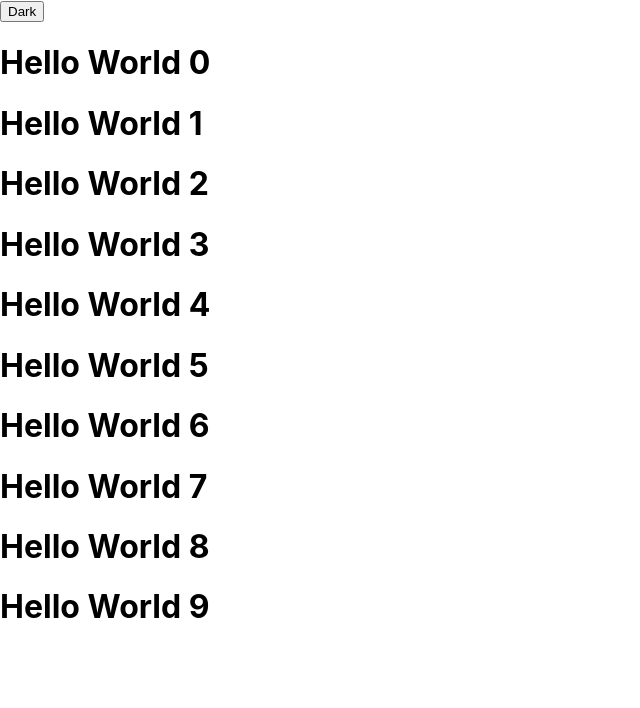
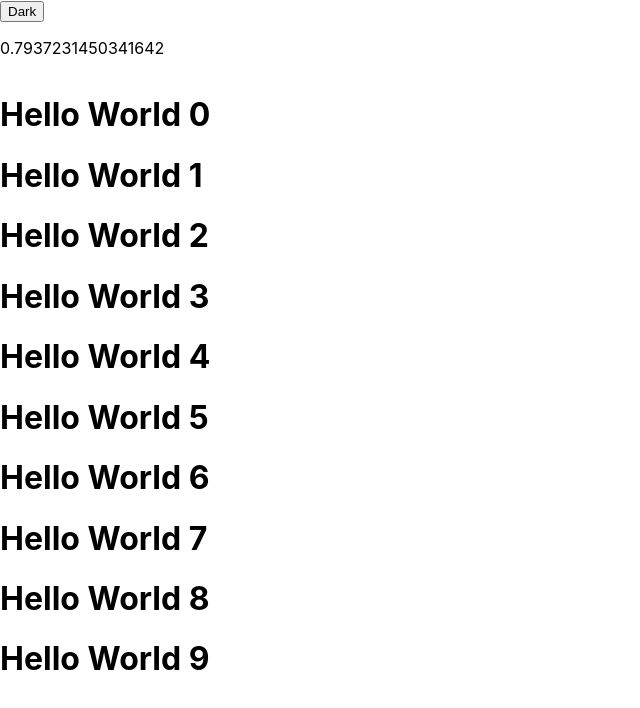
Before and after one commit to Sam-Radnus/Features-App, a React (Create React App) app: page / in a window 1280 px wide. Shown: the top 708 px of the page, without its empty margins (0-640 px from the left). Built offline with nearby package versions, Linux system fonts and the light colour scheme; the HTML template or start-up script is replaced by a standard one.

Commit message:
Added re-render component on click

```diff
--- a/src/App.js
+++ b/src/App.js
@@ -2,16 +2,30 @@ import logo from './logo.svg';
 import './App.css';
 import Canvas from './components/Canvas';
 import PropTypes from 'prop-types';
+import { Component, useState } from 'react';
+function useForceUpdate(){
+  const [value,setValue]=useState(0);
+  return()=>setValue(value=>Math.random());
+}
+
+function generateNum(){
+  var x=document.getElementById('number');
+  x.innerHTML=Math.random();
+}
 function App() {
   var rows=[];
-
+  const forceUpdate=useForceUpdate();
   for(var i=0;i<10;i++){
     rows.push(<Canvas row={i}/>)
   }
   return (
     <>
-      <button type="button" class="btn btn-outline-dark">Dark</button>
-      <tbody>{rows}</tbody>
+      <div>
+      <button type="button" onClick={forceUpdate} className="btn btn-outline-dark mx-5 my-5">Dark</button>
+     <p id="number">{Math.random()}</p>
+
+     </div>
+      <tbody onClick={generateNum}>{rows}</tbody>
       </>
   );
 }
```
